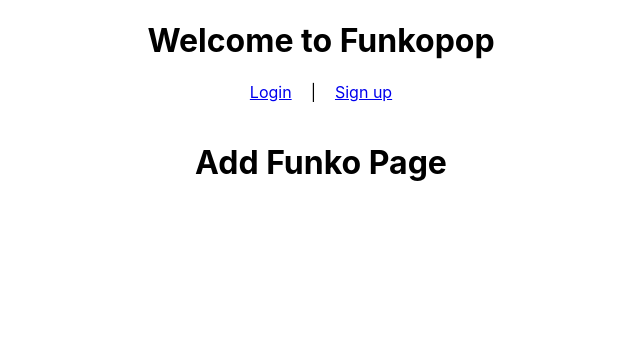
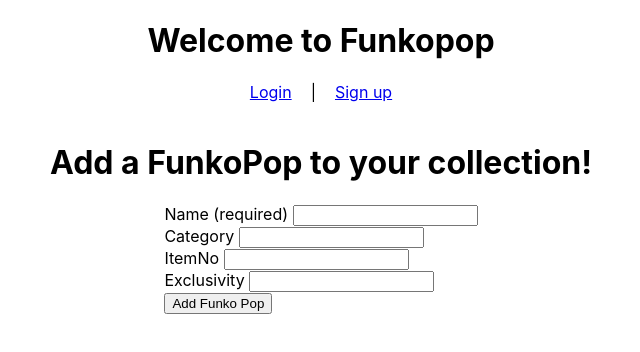
Before and after one commit to skylarw19/funkopop-collector, a React (Create React App) app: page /add in a window 1280 px wide. Shown: the top 352 px of the page, without its empty margins (319-959 px from the left). Built offline with nearby package versions, Linux system fonts and the light colour scheme; no server answers.

Commit message:
add Funkopop function complete

```diff
--- a/controllers/funkopops.js
+++ b/controllers/funkopops.js
@@ -20,7 +20,7 @@
 async function create(req, res) {
   console.log('user: ', req.user)
   try {
-    req.body.user = req.user._id; ///////////is this correct
+    // req.body.user = req.user._id; ///////////is this correct
     const funkopop = await Funkopop.create(req.body);
     res.status(201).json(funkopop);
   }
--- a/models/funkopop.js
+++ b/models/funkopop.js
@@ -2,7 +2,7 @@
 const Schema = mongoose.Schema;
 
 const funkopopSchema = new Schema({
-  name: {type: String, required: true},
+  name: {type: String,},
   category: String,
   itemNo: Number,
   exclusivity: String,
--- a/routes/api/funkopops.js
+++ b/routes/api/funkopops.js
@@ -11,7 +11,7 @@
 // Process the token for only the routes below
 router.use(require('../../config/auth'));
 router.get('/', checkAuth, funkopopsCtrl.index);
-router.post('/', /*checkAuth, */ funkopopsCtrl.create); // /add
+router.post('/', checkAuth, funkopopsCtrl.create); // /add
 router.put('/:id', funkopopsCtrl.update);
 router.delete('/:id', funkopopsCtrl.delete)
 
--- /dev/null
+++ b/src/components/Funkopop/Funkopop.css
@@ -0,0 +1,6 @@
+.funkopop {
+    text-align: center;
+    border: 1px solid black;
+    margin-bottom: 10px;
+    padding: 5px;
+}
--- a/src/components/Funkopop/Funkopop.jsx
+++ b/src/components/Funkopop/Funkopop.jsx
@@ -1,13 +1,17 @@
 import React from 'react';
+import './Funkopop.css'
 
 const Funkopop = (props) => {
   return (
-    <>
+    <div className="funkopop">
       <h3>Name: {props.funkopop.name}</h3>
       <p>Category: {props.funkopop.category}</p>
       <p>Item No: {props.funkopop.itemNo}</p>
       <p>Exclusivity: {props.funkopop.exclusivity}</p>
-    </>
+      <button
+
+      >DELETE</button>
+    </div>
   );
 }
 
--- a/src/pages/AddFunko/AddFunko.jsx
+++ b/src/pages/AddFunko/AddFunko.jsx
@@ -1,10 +1,59 @@
 import React, { Component } from 'react';
 
 class AddFunko extends Component {
-    state = {  }
+    state = {
+        // invalidForm: true,
+        formData:{
+            name: "",
+            category: "",
+            itemNo: "",
+            exclusivity: ""
+        }
+    }
+
+    formRef = React.createRef();
+
+    handleSubmit = (e) => {
+        e.preventDefault();
+        this.props.handleAddFunko(this.state.formData)
+    }
+    handleChange = (e) => {
+        const formData = {...this.state.formData, [e.target.name]: e.target.value}
+        this.setState({
+            formData,
+            // invalidForm: !this.formRef.current.checkValidity()
+        })
+    }
+
     render() {
         return (
-            <h1>Add Funko Page</h1>
+        <>
+            <h1>Add a FunkoPop to your collection!</h1>
+            <form onSubmit={this.handleSubmit} >
+                <label >Name (required) </label>
+                <input
+                    type="text"
+                    name="name"
+                    onChange={this.handleChange} /><br/>
+                <label >Category </label>
+                <input
+                    type="text"
+                    name="category"
+                    onChange={this.handleChange} /><br/>
+                <label >ItemNo </label>
+                <input
+                    type="text"
+                    name="itemNo"
+                    onChange={this.handleChange} /><br/>
+                <label >Exclusivity </label>
+                <input
+                    type="text"
+                    name="exclusivity"
+                    onChange={this.handleChange} /><br/>
+
+                <button type="submit">Add Funko Pop</button>
+            </form>
+        </>
         );
     }
 }
--- a/src/pages/App/App.js
+++ b/src/pages/App/App.js
@@ -27,6 +27,13 @@
   }
   handleSignupOrLogin = () => {
     this.setState({user: userAPI.getUser()});
+  }
+
+  handleAddFunko = async (newFunkoData) => {
+    const newFunko = await funkopopAPI.create(newFunkoData);
+    this.setState(state => ({
+      funkopops: [...state.funkopops, newFunko]
+    }), () => this.props.history.push('/funkos'));
   }
 
   /*-------------------------- Lifecycle Methods ---------------------------*/
@@ -67,8 +74,10 @@
           <Route exact path="/wishlist" render={() =>
             <Wishlist />
           } />
-          <Route path="/add" render={() =>
-            <AddFunko />
+          <Route path="/add" render={({history}) =>
+            <AddFunko
+              handleAddFunko={this.handleAddFunko}
+            />
           } />
 
       </div>
--- a/src/services/funkopop-api.js
+++ b/src/services/funkopop-api.js
@@ -12,7 +12,7 @@
   return fetch(BASE_URL, options).then(res => res.json());
 }
 
-export function create(score) {
+export function create(funkopop) {
   const options = {
     method: 'POST',
     headers: {
@@ -20,7 +20,15 @@
       // Add this header - don't forget the space after Bearer
       'Authorization': 'Bearer ' + tokenService.getToken()
     },
-    body: JSON.stringify(score)
+    body: JSON.stringify(funkopop)
   };
   return fetch(BASE_URL, options).then(res => res.json());
 }
+
+// export function create(funkopop) {
+//   return fetch(BASE_URL, {
+//     method: 'POST',
+//     headers: {'content-type': 'application/json'},
+//     body: JSON.stringify(funkopop)
+//   }).then(res => res.json())
+// }
```
Also changed, not shown: src/pages/FunkoCollection/FunkoCollection.css (added).
